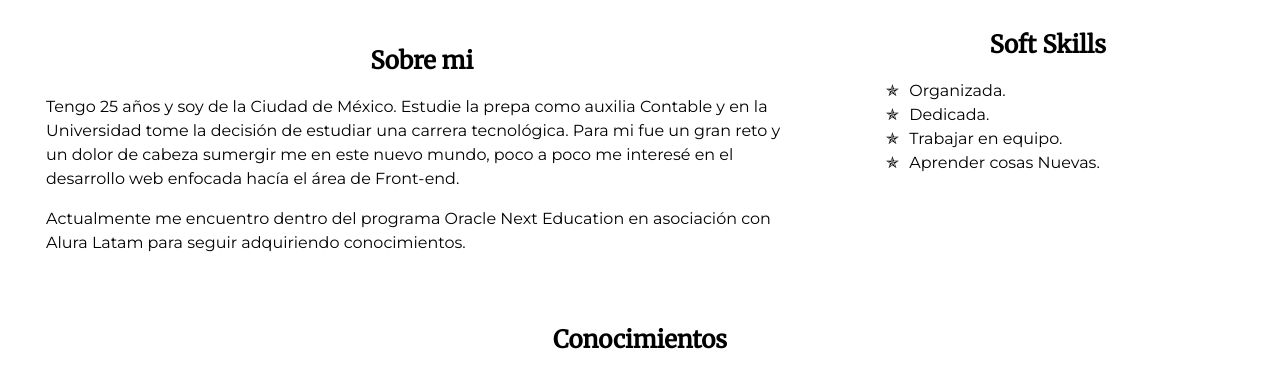
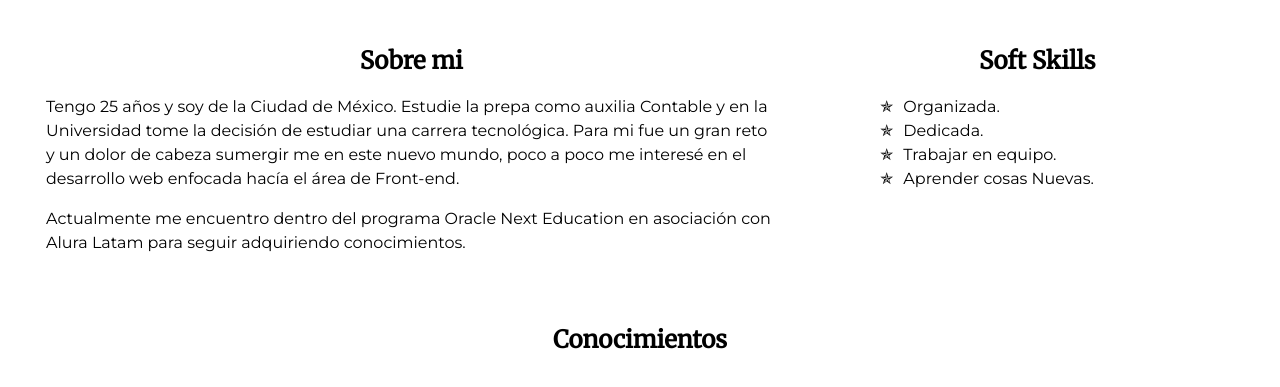
Before and after one commit to GarciaRojasP/portafolio_patricia, a plain HTML site: page index.html in a window 1280 px wide. Shown: the part 412-799 px from the top of the page. Drawn offline with Linux system fonts and the light colour scheme.

Commit message:
Update sobre-mi__soft-skills.css
ajustado la alineación de los titulos

```diff
--- a/assets/css/sobre-mi/sobre-mi__soft-skills.css
+++ b/assets/css/sobre-mi/sobre-mi__soft-skills.css
@@ -1,9 +1,9 @@
+.sobre-mi__soft-skills{
+    padding: 1rem;
+}
+
 @media screen and (min-width: 780px) {
     .sobre-mi__soft-skills{
         width: 35%;
     }
 }
-
-@media screen and (min-width: 1024px) {
-
-}
```
